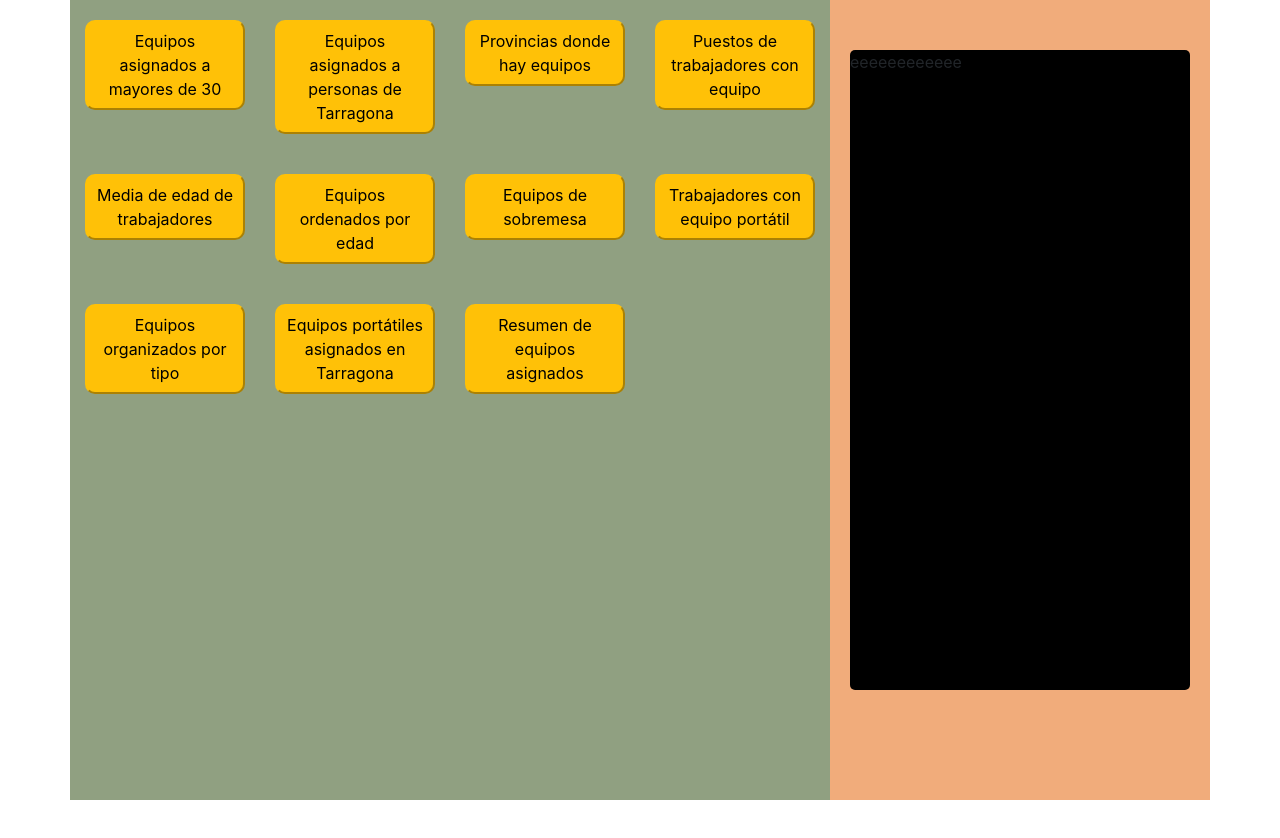
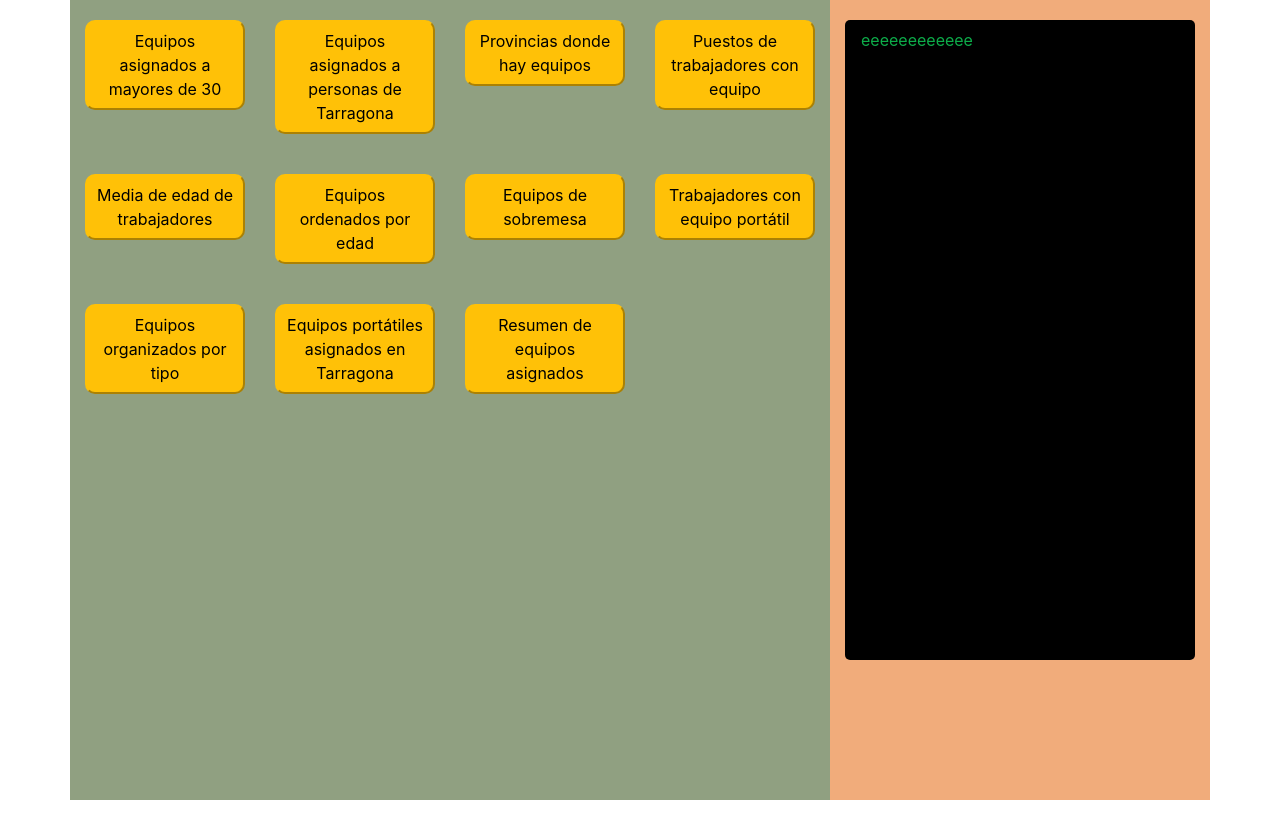
Before and after one commit to ielgstrom/C2-Ejercicio-7, a website: page index.html in a window 1280 px wide. Before the commit the page ends 800 px from the top, so only its background shows below. Drawn offline with nearby package versions, Linux system fonts and the light colour scheme.

Commit message:
color letras y un par de cambios css

```diff
--- a/index.html
+++ b/index.html
@@ -76,11 +76,11 @@
       </div>
     </section>
     <section class="contenido-secundario col-4">
-      <div class="row padre">
-        <div class="col-12 padre1">
-          <div class="consola scroll-container">
+      <div class="row padre1">
+        <div class="col-12 padre2">
+          <div class="consola">
 
-            <p>eeeeeeeeeeee</p>
+            <p class="letras">eeeeeeeeeeee</p>
 
           </div>
         </div>
--- a/style.css
+++ b/style.css
@@ -3,6 +3,7 @@
   --color-secundario: #f1ac7b;
   --color-boton: #ffc107;
   --color-consola: #000;
+  --color-letracons: #0dad4a;
 }
 main .contenido-principal {
   background-color: var(--color-principal);
@@ -21,27 +22,29 @@ main .contenido-principal div .boton {
 main .contenido-secundario {
   background-color: var(--color-secundario);
   height: 100vh;
-  padding-top: 50px;
-  padding-bottom: 50px;
+  padding-top: 20px;
 }
-main .contenido-secundario .padre {
+
+main .contenido-secundario .padre1 {
+  padding-bottom: 80vh;
+}
+main .contenido-secundario .padre1 .padre2 {
+  padding-left: 15px;
   height: 80vh;
 }
-main .contenido-secundario .padre1 {
-  padding-left: 20px;
-  padding-right: 20px;
-}
-main .contenido-secundario div .consola {
+main .contenido-secundario .padre1 .padre2 .consola {
+  padding: 8px 16px;
+  margin: 0 auto;
+  border-radius: 5px;
+  display: block;
+  height: 100%;
+  width: inherit;
+  overflow-y: scroll;
+  scroll-behavior: smooth;
   background-color: var(--color-consola);
-  height: 100%;
-  border-radius: 5px;
+
 }
 
-main .contenido-secundario .scroll-container {
-  display: block;
-  width: inherit;
-  height: 500px;
-  overflow-y: scroll;
-  scroll-behavior: smooth;
-  margin: 0 auto;
+main .contenido-secundario .padre1 .padre2 .consola .letras {
+  color: var(--color-letracons);
 }
```
